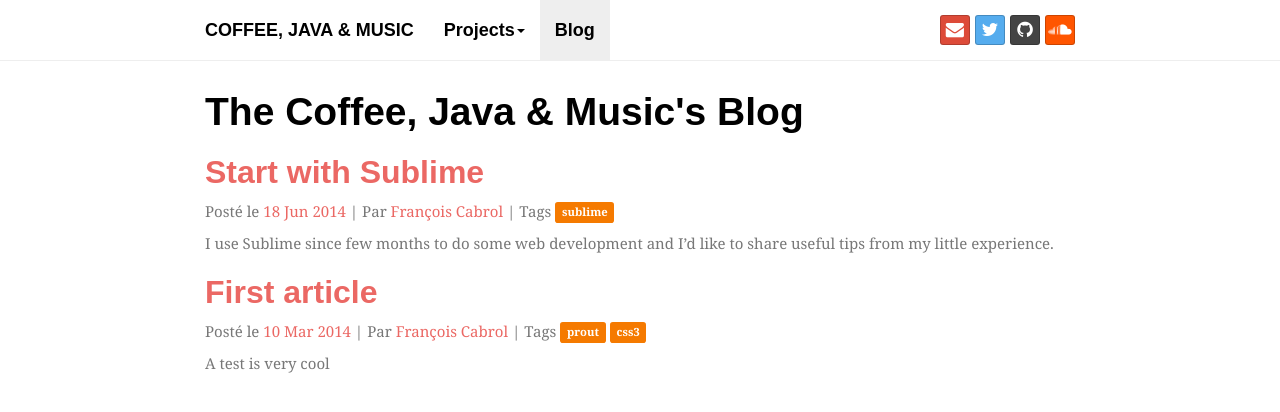
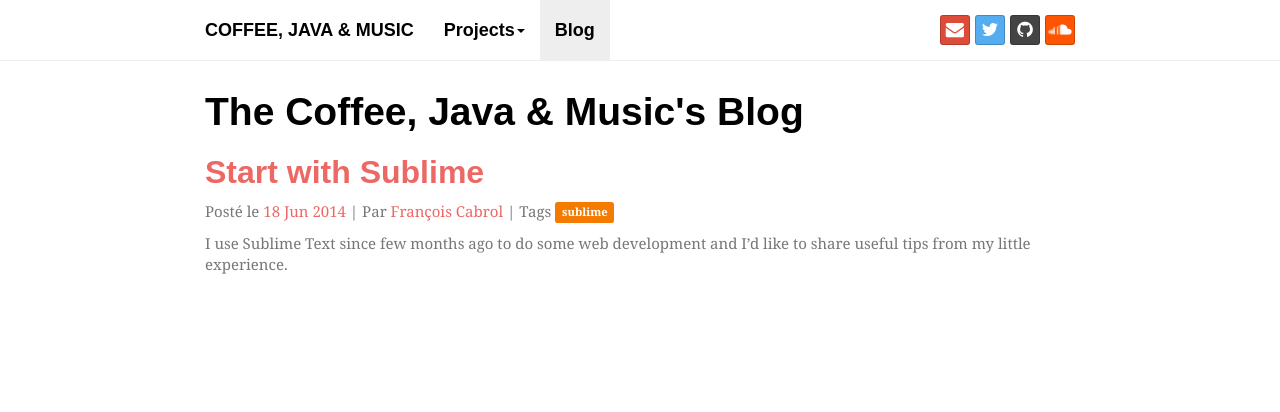
Before and after one commit to francoiscabrol/francoiscabrol.github.source, a Jekyll site: the page built from blog/index.html, in a window 1280 px wide and 900 px high. Shown: the top 412 px of the window. Built offline with Jekyll 4.4.1, drawn with Linux system fonts in a browser that asks for light colours; nearby versions of some CDN libraries; some web fonts are replaced.

Commit message:
Starting blogging and change contact page to about page

```diff
--- a/_layouts/default.html
+++ b/_layouts/default.html
@@ -42,7 +42,7 @@
               </ul>
             </li>
             {% for p in site.pages %}
-              {% unless p.title == "Home" or p.title == "Contact" %}
+              {% unless p.title == "Home" or p.title == "About" %}
               <li {% if p.url == page.url %}class="active"{% endif %}>
                 <a href="{{ p.url }}">{{ p.title }}</a>
               </li>
@@ -83,7 +83,7 @@
     </div>
     <div id="footer">
       <div class="container">
-          © Copyright <a href="/contact/">François Cabrol</a> |
+          © Copyright <a href="/about/">François Cabrol</a> |
           <a href="https://github.com/francoiscabrol">github.com/francoiscabrol</a> -
           <a href="https://twitter.com/francoiscabrol">twitter.com/francoiscabrol</a><br />
           This web site is powered by <a href="http://jekyllrb.com">Jekyll</a, <a href="http://getbootstrap.com"> Bootstrap </a> and <a href="http://pages.github.com"> GitHub Pages </a>.
--- a/blog/_posts/2014-03-10-test.markdown
+++ /dev/null
@@ -1,7 +0,0 @@
----
-layout: post
-title:  First article
-tags: [prout, css3]
----
-
-A test is very cool
--- a/blog/_posts/2014-06-18-start-with-sublime.markdown
+++ b/blog/_posts/2014-06-18-start-with-sublime.markdown
@@ -4,11 +4,11 @@
 tags: [sublime]
 ---
 
-I use Sublime since few months to do some web development and I'd like to share useful tips from my little experience.
+I use Sublime Text since few months ago to do some web development and I'd like to share useful tips from my little experience.
 
 ## List of plugins
 
-If you want to be confortable with Sublime, you have to learn the most useful shortcuts and to understand how to install plugins. To do this, there is already a lot of ressources on the web as [this unofficial documentation](http://sublime-text-unofficial-documentation.readthedocs.org/en/latest/reference/keyboard_shortcuts_osx.html) that is very complete.
+If you want to be confortable with Sublime, you have to learn quickly the most useful shortcuts and then understand how to install plugins. To do this, there is already a lot of ressources on the web as [this unofficial documentation](http://sublime-text-unofficial-documentation.readthedocs.org/en/latest/reference/keyboard_shortcuts_osx.html) that is very complete.
 
 The list of plug-ins I use:
 
--- a/blog/index.html
+++ b/blog/index.html
@@ -11,10 +11,10 @@
   <header class="entry-header">
     <h2 class="entry-title"><a href="{{ post.url }}">{{ post.title }}</a></h2>
     <p class="entry-meta">
-      Posté le <a class="entry-date" href="date.html">{{ post.date | date_to_string }}</a> | Par <a class="entry-author" href="/contact/">{{site.author}}</a> | Tags
-    {% for tag in post.tags %}
-		<a class="label label-danger" href="tag.html">{{ tag }}</a>
-	{% endfor %}
+    	Posté le <a class="entry-date" href="date.html">{{ post.date | date_to_string }}</a> | Par <a class="entry-author" href="/about/">{{site.author}}</a> | Tags
+    	{% for tag in post.tags %}
+    	<a class="label label-danger" href="#">{{ tag }}</a>
+    	{% endfor %}
     </p>
   </header>
   <div class="entry-description">
```
Also changed, not shown: _layouts/post.html (+5 -4 lines), about/index.md (renamed from contact/index.md, +4 -2 lines).
